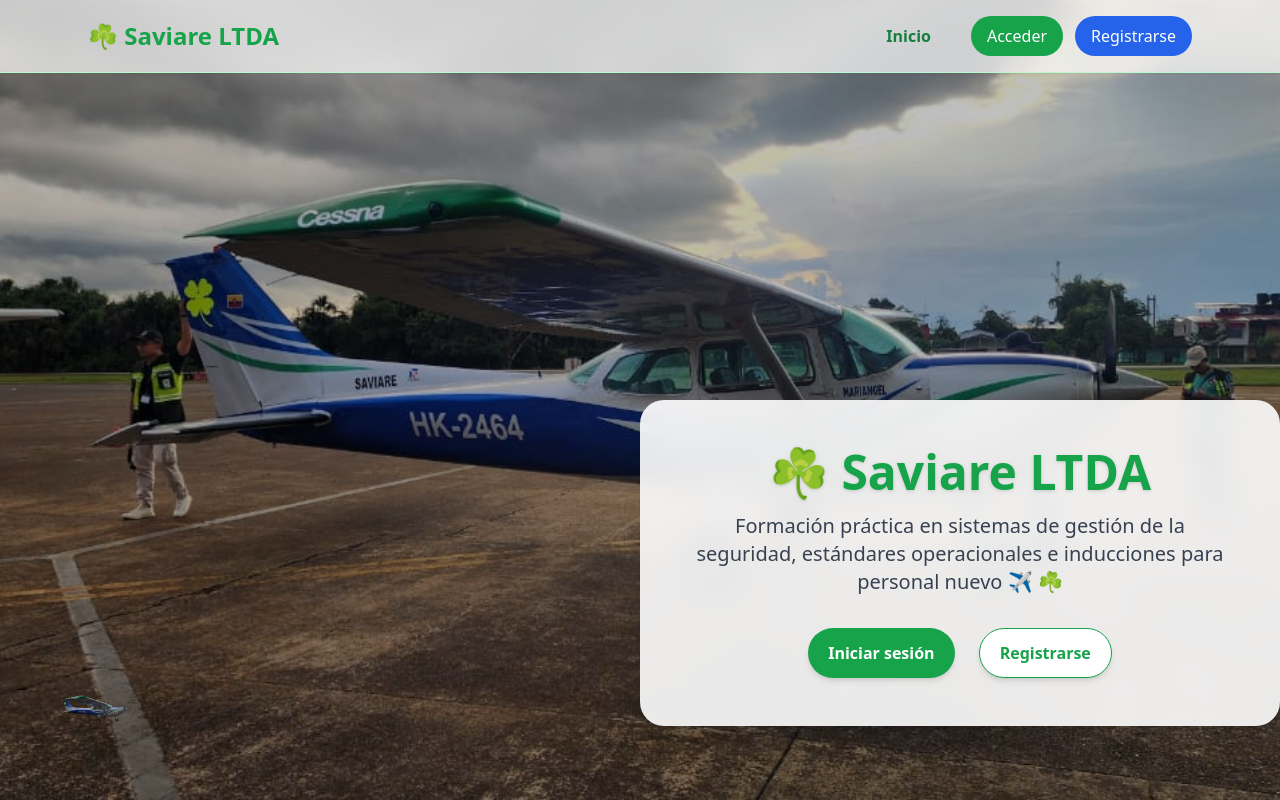
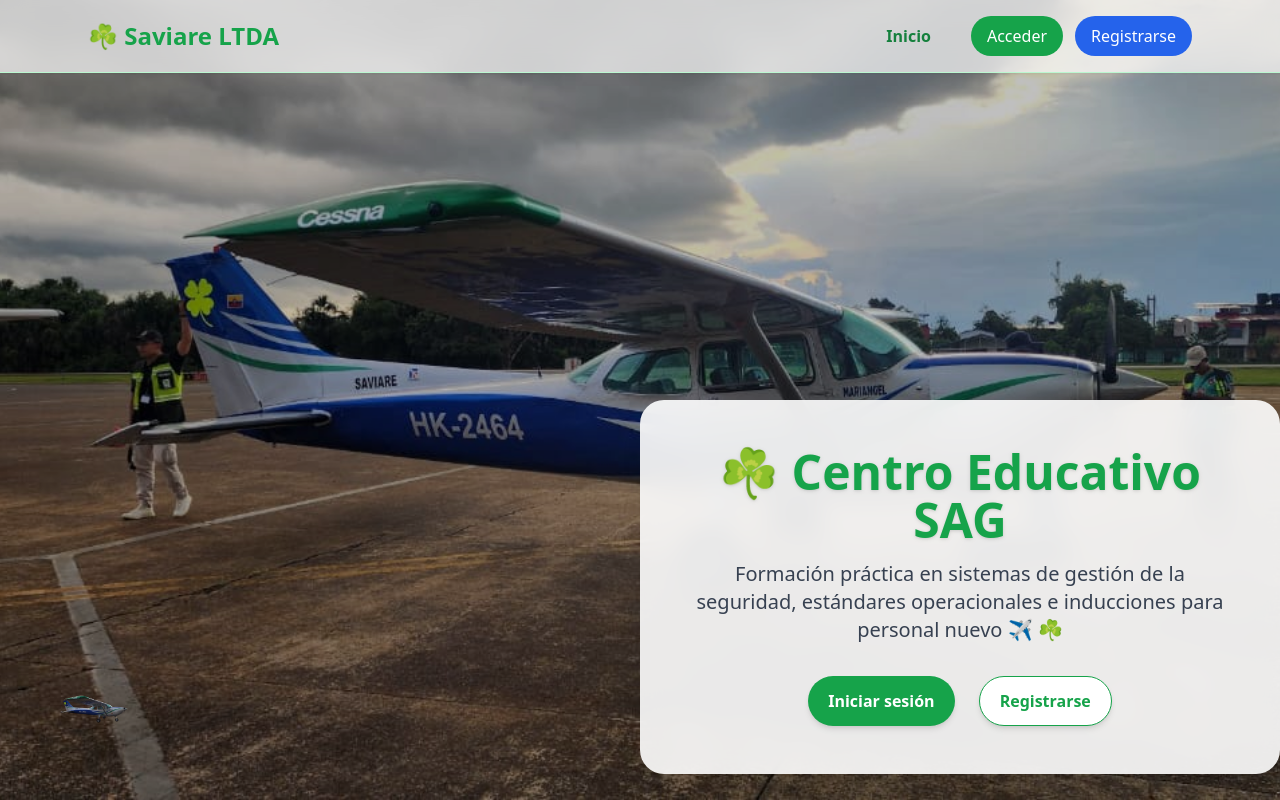
Before and after one commit to smsSaviare/centro-educativo-SAG, a React (Vite) app in the folder frontend/: page /#/ in a window 1280 px wide. Built offline with nearby package versions, Linux system fonts and the light colour scheme; no server answers.

Commit message:
Actualizaciones

```diff
--- a/frontend/src/components/Home.jsx
+++ b/frontend/src/components/Home.jsx
@@ -31,7 +31,7 @@
                    text-center left-1/2 top-1/2 -translate-x-1/2 -translate-y-1/2"
       >
         <h1 className="text-3xl sm:text-4xl md:text-5xl font-extrabold text-green-600 drop-shadow">
-          ☘️ Saviare LTDA
+          ☘️ Centro Educativo SAG
         </h1>
         <p className="mt-4 text-gray-700 text-base sm:text-lg md:text-xl leading-relaxed">
           Formación práctica en sistemas de gestión de la seguridad, estándares operacionales e inducciones para personal nuevo ✈️ ☘️
```
